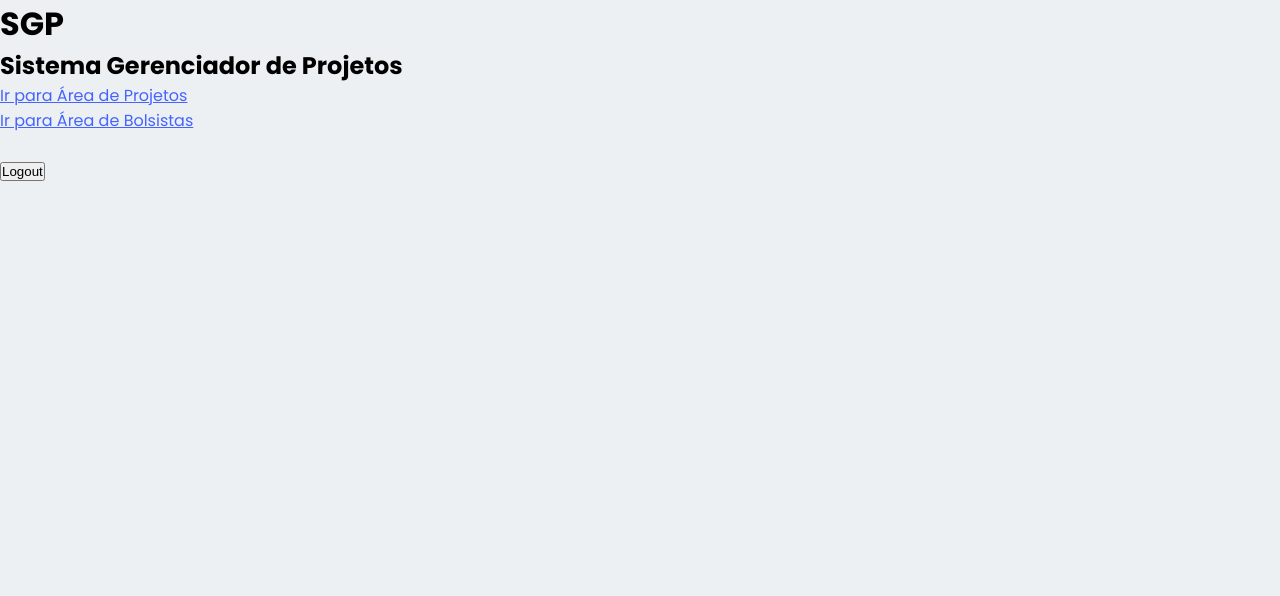
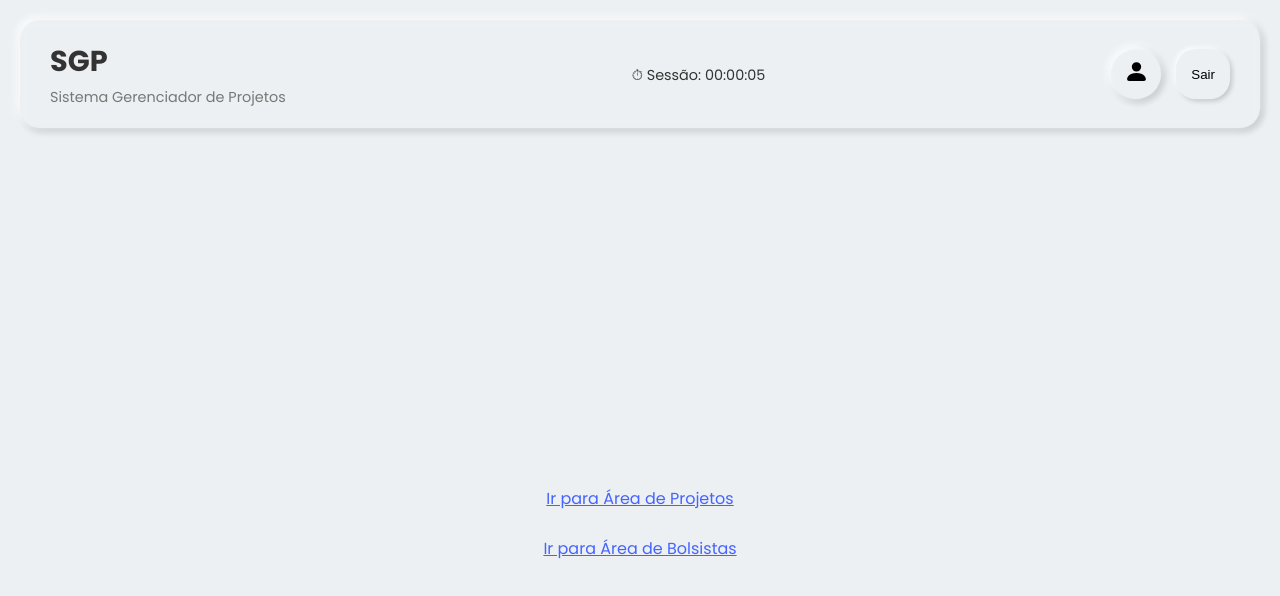
Before and after one commit to salomao-marcioliver/SGP--Frontend, a React (Vite) app: page / in a window 1280 px wide. Shown: the top 596 px of the page. Built offline with nearby package versions, Linux system fonts and the light colour scheme; sample sign-in values are in the browser's storage.

Commit message:
created header component

```diff
--- /dev/null
+++ b/src/components/header.jsx
@@ -0,0 +1,58 @@
+import React from "react";
+import { useEffect, useState } from "react";
+import { useContext } from "react";
+import "./styles.css"
+import { BsBell, BsFillPersonFill } from "react-icons/bs";
+import { AuthContext } from "../contexts/auth";
+
+export default function HeaderCustom(){
+
+    const { logout } = useContext(AuthContext)
+    const handleLogout = () => {
+        logout();
+    }
+
+
+    const [seconds, setSeconds] = useState(0);
+
+    // Inicia cronômetro ao carregar o componente
+    useEffect(() => {
+        const interval = setInterval(() => setSeconds(prev => prev + 1), 1000);
+        return () => clearInterval(interval); // limpa quando desmonta
+    }, []);
+
+    // Converte segundos para formato HH:MM:SS
+    const formatTime = (s) => {
+    const hrs = String(Math.floor(s / 3600)).padStart(2, '0');
+    const mins = String(Math.floor((s % 3600) / 60)).padStart(2, '0');
+    const secs = String(s % 60).padStart(2, '0');
+    return `${hrs}:${mins}:${secs}`;};
+
+
+    return(
+        <header className="header">
+            <div className="header-left">
+                <h1 className="title">SGP</h1>
+                <p className="subtitle">Sistema Gerenciador de Projetos</p>
+            </div>
+
+           {/*TEMPO DE SESSÃO: apenas visual, não está funcionando realmente*/}
+            <div className="header-center">
+            <span className="session-timer">⏱ Sessão: {formatTime(seconds)}</span>
+            </div>
+
+            <div className="header-right">
+                {/*
+                <button className="icon-button" aria-label="Notificações">
+          <BsBell size={25} />
+                </button>
+                */}
+                <button className="icon-button" aria-label="Perfil">
+          <BsFillPersonFill size={25}/>
+                </button>
+                <button className="logout-button" onClick={handleLogout}> Sair </button>
+
+            </div>
+        </header>
+    )
+}
--- /dev/null
+++ b/src/components/styles.css
@@ -0,0 +1,72 @@
+.header {
+    display: flex;
+    justify-content: space-between;
+    align-items: center;
+    padding: 20px 30px;
+    background-color: transparent;
+    backdrop-filter: blur(4px);
+    border-radius: 20px;
+    margin: 20px;
+    box-shadow: -2px -2px 8px rgba(255, 255, 255, 1),
+              -2px -2px 12px rgba(255, 255, 255, 0.5),
+              inset 2px 2px 4px rgba(255, 255, 255, 0.1),
+              2px 2px 8px rgba(0, 0, 0, .3);
+}
+
+.header-left {
+    display: flex;
+    flex-direction: column;
+}
+.header-right {
+    display: flex;
+    gap: 15px;
+}
+
+.title {
+  font-size: 1.8rem;
+  font-weight: bold;
+  margin: 0;
+  color: #333;
+}
+
+.subtitle {
+  font-size: 0.9rem;
+  color: #777;
+  margin-top: 4px;
+}
+
+.icon-button {
+  background-color: #ecf0f3;
+  border: none;
+  border-radius: 50%;
+  width: 50px;
+  height: 50px;
+  font-size: 1.2rem;
+  cursor: pointer;
+  box-shadow:-2px -2px 8px rgba(255, 255, 255, 1),
+              -2px -2px 12px rgba(255, 255, 255, 0.5),
+              inset 2px 2px 4px rgba(255, 255, 255, 0.1),
+              2px 2px 8px rgba(0, 0, 0, .3);
+  transition: transform 0.1s ease-in-out;
+}
+
+.icon-button:hover {
+  transform: scale(1.05);
+}
+
+.logout-button {
+  padding: 8px 15px;
+  border-radius: 20px;
+  border: none;
+  background-color: #ecf0f3;
+  box-shadow:
+    -2px -2px 5px rgba(255, 255, 255, 0.8),
+    2px 2px 5px rgba(0, 0, 0, 0.2);
+  cursor: pointer;
+}
+
+.session-timer {
+  font-size: 0.9rem;
+  color: #333;
+  margin: 0 20px;
+}
--- a/src/pages/Home/index.jsx
+++ b/src/pages/Home/index.jsx
@@ -1,22 +1,30 @@
 import { useContext } from "react";
 import { Link } from "react-router-dom";
 import { AuthContext } from "../../contexts/auth";
+import HeaderCustom from "../../components/header";
 
 function Home() {
+
+  {/*
   const { logout } = useContext(AuthContext)
   const handleLogout = () => {
     logout();
   }
+  */}
   return (
     <div>
-      <h1>SGP</h1>
-      <h2>Sistema Gerenciador de Projetos</h2>
-      <Link to='/projetos'>Ir para Área de Projetos</Link>
-      <br />
-      <Link to='/bolsistas'>Ir para Área de Bolsistas</Link>
-      <br />
-      <br />
-      <button onClick={handleLogout}>Logout</button>
+
+      <HeaderCustom/>
+
+      <div className="container">
+
+        <Link to='/projetos'>Ir para Área de Projetos</Link>
+        <br />
+        <Link to='/bolsistas'>Ir para Área de Bolsistas</Link>
+        <br />
+        <br />
+
+      </div>
     </div>
   )
 }
--- /dev/null
+++ b/src/pages/Home/styles.css
@@ -0,0 +1,8 @@
+.container{
+    display: flex;
+    flex-direction: column;
+    align-items: center;
+    background-color: #ecf0f3;
+    min-height: 100vh;
+    padding: 2rem;
+}
```
